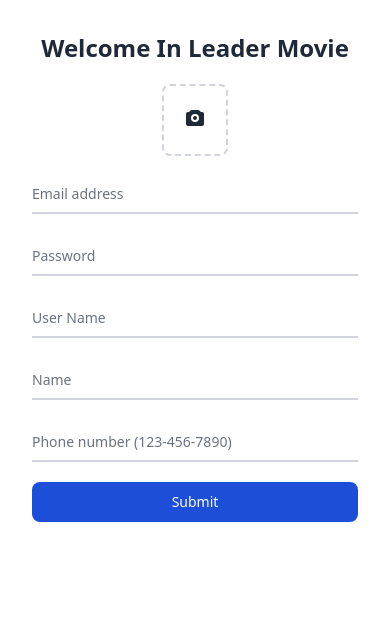
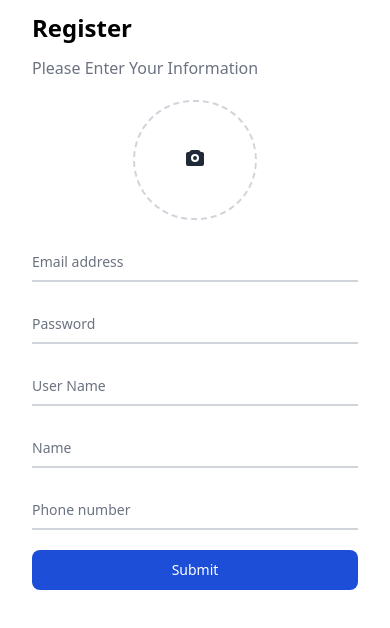
Before and after one commit to ABDALLAHMETWALLY250/leader-movie, a Nuxt app: page /auth/register in a window 390 px wide. Shown: the top 628 px of the page. Built offline with nearby package versions, Linux system fonts and the light colour scheme.

Commit message:
update register

```diff
--- a/components/auth/Register.vue
+++ b/components/auth/Register.vue
@@ -1,25 +1,33 @@
 <template>
   <form class="container mx-auto px-8 py-3">
-    <!-- header -->
     <div
-      class="header-register w-full text-center my-5 dk-none md-none lb-none tb-none"
+      class="header-register w-full text-center my-5 dk-none md-none lb-none tb-none sm-none"
     >
-      <h4 class="text-2xl font-bold text-gray-800 capitalize">
+      <h4 class="text-2xl font-bold capitalize mb-5 text-center">
         Welcome in Leader movie
       </h4>
     </div>
+
+    <h5 class="xl:text-4xl md:text-4xl lg:text-4xl text-2xl font-bold mb-3">
+      Register
+    </h5>
+    <span class="text-gray-500 capitalize">
+      please enter your information
+    </span>
+    <!-- header -->
+
     <!-- header -->
 
     <!-- image -->
 
     <div
-      class="relative flex items-center justify-center"
+      class="relative flex items-center justify-center my-5"
       v-if="userRegister.profile_image"
     >
       <img
         :src="userRegister.profile_image"
         alt="Uploaded Image"
-        class="w-20 h-20 rounded-full"
+        class="w-32 h-32 rounded-full"
       />
 
       <button @click="deleteImage" class="rounded-full trasg_btn">
@@ -43,10 +51,10 @@
       </button>
     </div>
 
-    <div v-else class="flex items-center justify-center w-full">
+    <div v-else class="flex items-center justify-center w-full my-5">
       <label
         for="dropzone-file"
-        class="flex flex-col items-center justify-center w-1/5 border-2 border-gray-300 border-dashed rounded-lg cursor-pointer bg-gray-5000 dark:hover:bg-bray-800 dark:border-gray-600 dark:hover:border-white 0 dark:bg-slate-600"
+        class="flex flex-col items-center justify-center px-12 py-6 border-2 border-gray-300 border-dashed rounded-full cursor-pointer bg-gray-5000 dark:hover:bg-bray-800 dark:border-gray-600 dark:hover:border-white 0 dark:bg-slate-600"
       >
         <div class="flex flex-col items-center justify-center pt-5 pb-6">
           <svg
@@ -78,7 +86,7 @@
     <!-- image -->
 
     <!-- email & password -->
-    <div class="flex w-full gap-5 mt-4 sm-flex-col">
+    <div class="flex w-full mt-4 sm-flex-col flex-col">
       <div class="relative z-0 w-full mb-5 group">
         <input
           type="email"
@@ -115,7 +123,7 @@
     <!-- email & password -->
 
     <!-- username & name -->
-    <div class="grid md:grid-cols-2 md:gap-6">
+    <div class="grid md:grid-cols-1">
       <div class="relative z-0 w-full mb-5 group">
         <input
           type="text"
@@ -166,8 +174,8 @@
         <label
           for="floating_phone"
           class="peer-focus:font-medium absolute text-sm text-gray-500 dark:text-gray-400 duration-300 transform -translate-y-6 scale-75 top-3 -z-10 origin-[0] peer-focus:start-0 rtl:peer-focus:translate-x-1/4 peer-focus:text-blue-600 peer-focus:dark:text-blue-500 peer-placeholder-shown:scale-100 peer-placeholder-shown:translate-y-0 peer-focus:scale-75 peer-focus:-translate-y-6"
-          >Phone number (123-456-7890)</label
-        >
+          >Phone number
+        </label>
       </div>
     </div>
     <!-- phone -->
@@ -175,7 +183,7 @@
     <button
       type="submit"
       @click.prevent="rewgister"
-      class="text-white bg-blue-700 hover:bg-blue-800 focus:ring-4 focus:outline-none focus:border-none font-medium rounded-lg text-sm w-full sm:w-auto px-5 py-2.5 text-center dark:bg-blue-600 dark:hover:bg-blue-700"
+      class="text-white bg-blue-700 hover:bg-blue-800 focus:ring-4 focus:outline-none focus:border-none font-medium rounded-lg text-sm w-full px-5 py-2.5 text-center dark:bg-blue-600 dark:hover:bg-blue-700"
     >
       Submit
     </button>
```
Also changed, not shown: 1 other file (tests, documents, lock files or other folders).
